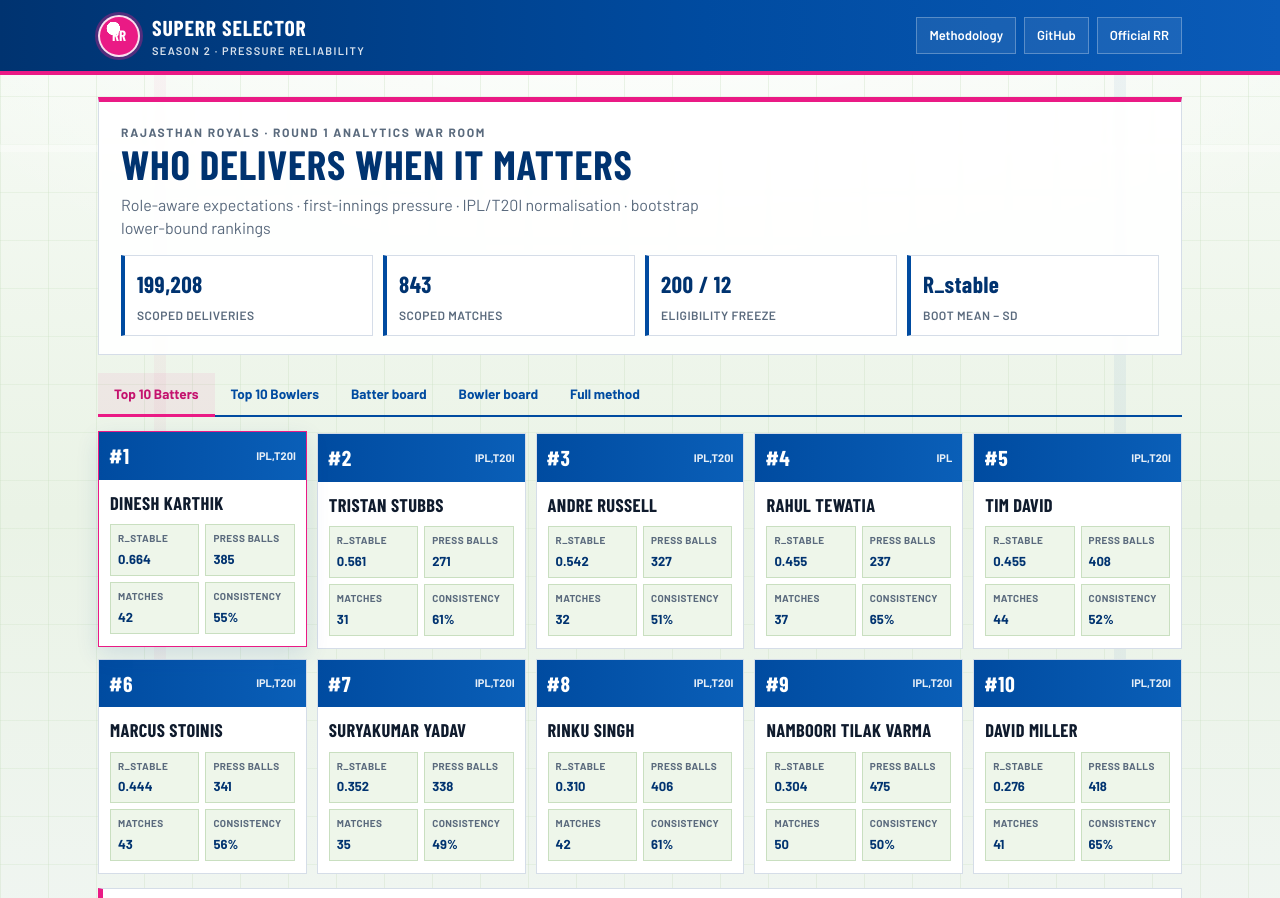
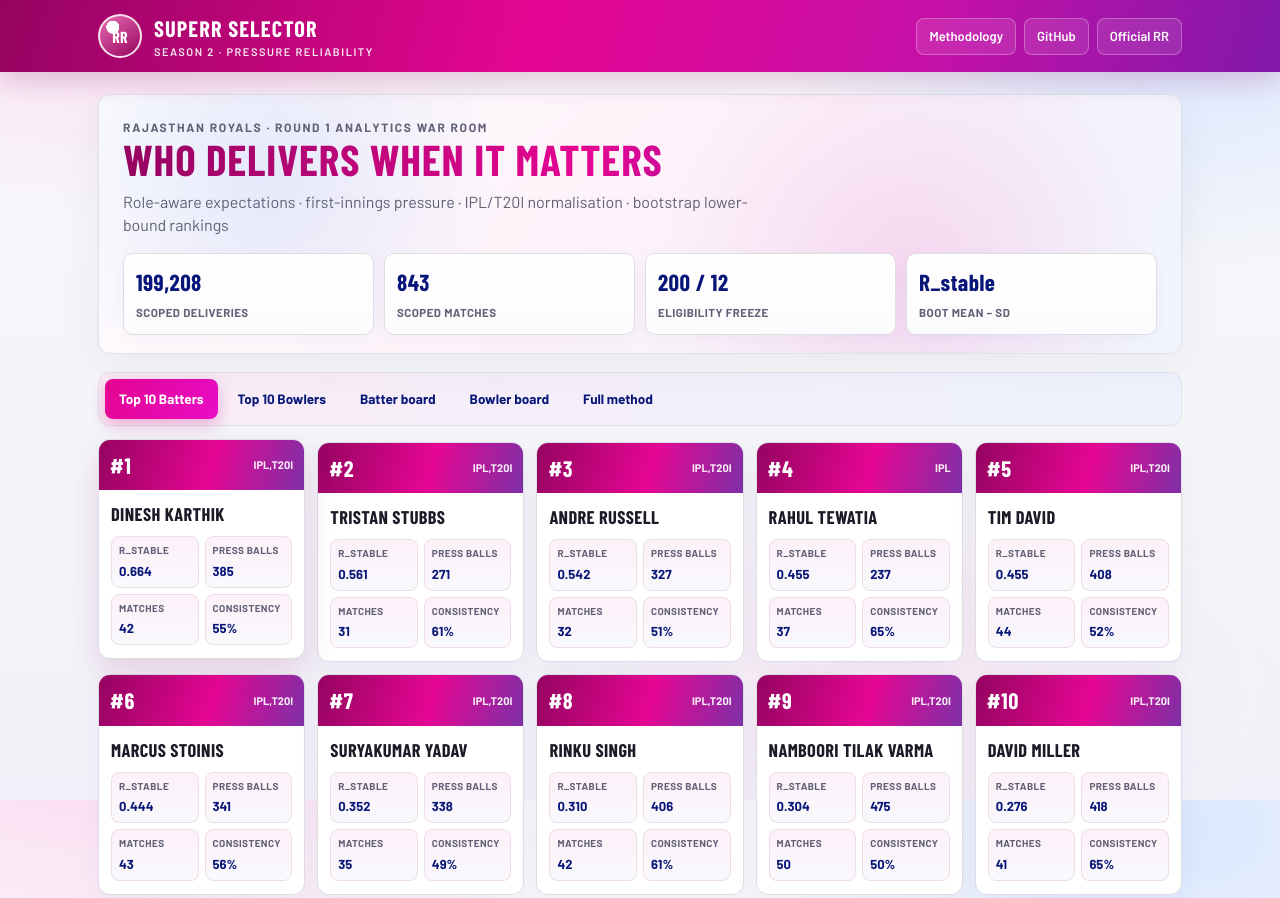
Before and after one commit to indrani2005/Analysis, a plain HTML site: page docs/index.html in a window 1280 px wide. Shown: the top 898 px of the page. Drawn offline with nearby package versions, Linux system fonts and the light colour scheme; a web font is replaced by a local one.

Commit message:
Match RR official light theme mixed pink-blue page washes.
Co-authored-by: Cursor <cursoragent@cursor.com>

```diff
--- a/docs/index.html
+++ b/docs/index.html
@@ -9,182 +9,226 @@
 <link href="https://fonts.googleapis.com/css2?family=Barlow+Condensed:wght@600;700;800&family=Barlow:wght@400;500;600;700&display=swap" rel="stylesheet">
 <style>
 :root{
-  --rr-pink:#EA1A85;
-  --rr-pink-deep:#c4126e;
-  --rr-blue:#004BA0;
-  --rr-blue-deep:#003370;
-  --ink:#0f1b2d;
-  --muted:#5a6a7d;
-  --line:#d5dde8;
-  --paper:#ffffff;
-  --pitch:#eef6ea;
-  --crease:#c9dfc0;
+  /* Official RR light-mode tokens (from rajasthanroyals.com) */
+  --rr-pink: hsl(322 95% 46%);
+  --rr-pink-light: hsl(327 74% 67%);
+  --rr-pink-dark: hsl(322 95% 30%);
+  --rr-pink-wash: hsl(322 79% 95%);
+  --rr-blue: hsl(232 81% 37%);
+  --rr-blue-dark: hsl(232 89% 25%);
+  --rr-blue-light: hsl(219 100% 45%);
+  --page: hsl(240 23% 97%);
+  --ink: hsl(240 18% 13%);
+  --muted: hsl(240 10% 42%);
+  --line: hsl(240 12% 88%);
+  --card: #fff;
+  --radius: 12px;
 }
 *{box-sizing:border-box}
 html,body{margin:0}
 body{
   font-family:"Barlow",system-ui,sans-serif;
   color:var(--ink);
-  background-color:#f3f7f2;
-  background-image:
-    linear-gradient(90deg, rgba(201,223,192,.35) 1px, transparent 1px),
-    linear-gradient(rgba(201,223,192,.28) 1px, transparent 1px),
-    radial-gradient(ellipse 120% 70% at 50% -10%, #ffffff 0%, transparent 55%),
-    linear-gradient(180deg, #f7fbf6 0%, #eaf3e6 42%, #f4f7f9 100%);
-  background-size: 48px 48px, 48px 48px, auto, auto;
   min-height:100vh;
   line-height:1.45;
+  background-color: var(--page);
+  /* mixed hue washes like RR homepage + soft bandhani-ish dots */
+  background-image:
+    radial-gradient(900px 520px at 8% -8%, hsl(322 90% 92% / .95) 0%, transparent 55%),
+    radial-gradient(800px 480px at 92% 4%, hsl(219 100% 92% / .9) 0%, transparent 50%),
+    radial-gradient(700px 420px at 70% 85%, hsl(322 70% 94% / .7) 0%, transparent 55%),
+    radial-gradient(circle at 1px 1px, hsl(322 60% 70% / .18) 1.1px, transparent 0),
+    linear-gradient(180deg, hsl(240 30% 98%) 0%, var(--page) 38%, hsl(232 40% 96%) 100%);
+  background-size: auto, auto, auto, 22px 22px, auto;
+  background-attachment: fixed;
 }
-/* cricket crease strip behind content */
-body::before{
-  content:"";
-  position:fixed; inset:0; pointer-events:none; z-index:0;
-  background:
-    linear-gradient(90deg, transparent 0 12%, rgba(234,26,133,.04) 12% 13%, transparent 13% 87%, rgba(0,75,160,.05) 87% 88%, transparent 88%),
-    linear-gradient(180deg, transparent 0 18%, rgba(255,255,255,.35) 18% 19%, transparent 19%);
-}
+
 .topbar{
-  position:relative; z-index:2;
-  background:linear-gradient(90deg, var(--rr-blue-deep), var(--rr-blue) 55%, #0a5bb8);
+  position:sticky; top:0; z-index:20;
+  background: linear-gradient(105deg,
+    var(--rr-pink-dark) 0%,
+    var(--rr-pink) 42%,
+    hsl(310 85% 42%) 72%,
+    var(--rr-blue) 145%);
   color:#fff;
-  border-bottom:4px solid var(--rr-pink);
+  box-shadow: 0 8px 28px hsl(322 80% 30% / .22);
 }
 .topbar-inner{
   max-width:1120px; margin:0 auto; padding:12px 18px;
   display:flex; align-items:center; justify-content:space-between; gap:12px; flex-wrap:wrap;
 }
-.brand{
-  display:flex; align-items:center; gap:12px; text-decoration:none; color:#fff;
-}
+.brand{display:flex; align-items:center; gap:12px; text-decoration:none; color:#fff}
 .mark{
-  width:42px; height:42px; border-radius:50%;
-  background:radial-gradient(circle at 35% 30%, #fff 0 18%, var(--rr-pink) 19% 100%);
+  width:44px; height:44px; border-radius:50%;
+  background:
+    radial-gradient(circle at 32% 28%, #fff 0 16%, transparent 17%),
+    linear-gradient(145deg, var(--rr-pink-light), var(--rr-pink-dark));
   border:2px solid rgba(255,255,255,.85);
   display:grid; place-items:center;
-  font-family:"Barlow Condensed",sans-serif; font-weight:800; font-size:15px; color:#fff;
-  box-shadow:0 0 0 3px rgba(234,26,133,.35);
+  font-family:"Barlow Condensed",sans-serif; font-weight:800; letter-spacing:.02em;
 }
 .brand h1{
-  margin:0; font-family:"Barlow Condensed",sans-serif; font-size:1.35rem; letter-spacing:.04em; text-transform:uppercase;
+  margin:0; font-family:"Barlow Condensed",sans-serif; font-size:1.4rem;
+  letter-spacing:.05em; text-transform:uppercase;
 }
-.brand small{display:block; opacity:.85; font-size:11px; letter-spacing:.12em; text-transform:uppercase; font-weight:600}
+.brand small{display:block; opacity:.9; font-size:11px; letter-spacing:.14em; text-transform:uppercase; font-weight:600}
 .top-links{display:flex; gap:8px; flex-wrap:wrap}
 .top-links a{
   color:#fff; text-decoration:none; font-size:13px; font-weight:600;
-  padding:8px 12px; border:1px solid rgba(255,255,255,.28); background:rgba(255,255,255,.08);
+  padding:8px 12px; border-radius:8px; border:1px solid rgba(255,255,255,.28);
+  background: rgba(255,255,255,.1);
 }
-.top-links a:hover{background:var(--rr-pink); border-color:var(--rr-pink)}
+.top-links a:hover{background:#fff; color:var(--rr-pink-dark)}
 
-.wrap{position:relative; z-index:1; max-width:1120px; margin:0 auto; padding:22px 18px 56px}
+.wrap{max-width:1120px; margin:0 auto; padding:22px 18px 56px}
 
 .hero{
-  background:rgba(255,255,255,.92);
-  border:1px solid var(--line);
-  border-top:5px solid var(--rr-pink);
-  padding:22px 22px 18px;
-  backdrop-filter: blur(2px);
+  position:relative; overflow:hidden;
+  background:
+    linear-gradient(135deg, hsl(0 0% 100% / .92) 0%, hsl(322 79% 97% / .88) 48%, hsl(219 100% 97% / .9) 100%);
+  border:1px solid hsl(240 20% 90%);
+  border-radius: var(--radius);
+  padding:24px 24px 18px;
+  box-shadow: 0 12px 40px hsl(240 30% 20% / .06);
 }
+.hero::before{
+  content:""; position:absolute; inset:auto -10% -40% 40%; height:140%;
+  background: radial-gradient(circle, hsl(322 95% 46% / .12), transparent 60%);
+  pointer-events:none;
+}
+.hero::after{
+  content:""; position:absolute; inset:-30% 50% auto -20%; height:120%;
+  background: radial-gradient(circle, hsl(219 100% 45% / .10), transparent 58%);
+  pointer-events:none;
+}
+.hero > *{position:relative; z-index:1}
 .hero-kicker{
-  margin:0 0 6px; color:var(--rr-pink-deep); font-size:12px; font-weight:700;
+  margin:0 0 6px; color:var(--rr-pink); font-size:12px; font-weight:700;
   letter-spacing:.14em; text-transform:uppercase;
 }
 .hero h2{
-  margin:0 0 8px; font-family:"Barlow Condensed",sans-serif; font-size:clamp(1.8rem,3.2vw,2.6rem);
-  text-transform:uppercase; letter-spacing:.02em; color:var(--rr-blue-deep); line-height:1.05;
+  margin:0 0 8px; font-family:"Barlow Condensed",sans-serif;
+  font-size:clamp(1.85rem,3.4vw,2.7rem); text-transform:uppercase;
+  letter-spacing:.02em; line-height:1.05;
+  background: linear-gradient(100deg, var(--rr-pink-dark) 0%, var(--rr-pink) 45%, var(--rr-blue) 110%);
+  -webkit-background-clip:text; background-clip:text; color:transparent;
 }
-.hero p{margin:0; color:var(--muted); max-width:68ch}
+.hero p{margin:0; color:var(--muted); max-width:70ch}
 
-.statrow{
-  display:grid; grid-template-columns:repeat(4,1fr); gap:10px; margin-top:16px;
-}
+.statrow{display:grid; grid-template-columns:repeat(4,1fr); gap:10px; margin-top:16px}
 @media(max-width:800px){.statrow{grid-template-columns:1fr 1fr}}
 .stat{
-  background:#fff; border:1px solid var(--line); border-left:4px solid var(--rr-blue); padding:12px 12px 10px;
+  background: linear-gradient(180deg, #fff, hsl(240 30% 99%));
+  border:1px solid var(--line);
+  border-radius:10px;
+  padding:12px;
+  box-shadow: 0 4px 14px hsl(240 20% 40% / .04);
 }
 .stat b{
-  display:block; font-family:"Barlow Condensed",sans-serif; font-size:1.45rem; color:var(--rr-blue-deep); letter-spacing:.02em;
+  display:block; font-family:"Barlow Condensed",sans-serif; font-size:1.45rem;
+  color:var(--rr-blue-dark); letter-spacing:.02em;
 }
-.stat span{color:var(--muted); font-size:12px; font-weight:600; text-transform:uppercase; letter-spacing:.04em}
+.stat span{color:var(--muted); font-size:11.5px; font-weight:700; text-transform:uppercase; letter-spacing:.04em}
 
 .tabs{
-  display:flex; flex-wrap:wrap; gap:0; margin:18px 0 0; border-bottom:2px solid var(--rr-blue);
+  display:flex; flex-wrap:wrap; gap:6px; margin:18px 0 0; padding:6px;
+  background: linear-gradient(90deg, hsl(322 79% 95% / .7), hsl(219 100% 96% / .75));
+  border:1px solid hsl(240 16% 90%);
+  border-radius:12px;
 }
 .tabs button,.tabs a{
   appearance:none; border:0; background:transparent; cursor:pointer; text-decoration:none;
-  font:inherit; font-weight:700; font-size:13.5px; color:var(--rr-blue);
-  padding:11px 16px; border-bottom:3px solid transparent; margin-bottom:-2px;
+  font:inherit; font-weight:700; font-size:13.5px; color:var(--rr-blue-dark);
+  padding:10px 14px; border-radius:8px;
 }
-.tabs button.active,.tabs a:hover{color:var(--rr-pink-deep); border-bottom-color:var(--rr-pink)}
-.tabs button.active{background:rgba(234,26,133,.06)}
+.tabs button.active{
+  background: linear-gradient(105deg, var(--rr-pink), hsl(310 90% 48%));
+  color:#fff; box-shadow: 0 6px 16px hsl(322 90% 40% / .28);
+}
+.tabs a:hover,.tabs button:hover:not(.active){background:rgba(255,255,255,.7)}
 
 .panel{display:none; margin-top:16px}
 .panel.active{display:block}
 
-.grid{display:grid; grid-template-columns:repeat(5,minmax(0,1fr)); gap:10px}
+.grid{display:grid; grid-template-columns:repeat(5,minmax(0,1fr)); gap:12px}
 @media(max-width:1100px){.grid{grid-template-columns:repeat(3,minmax(0,1fr))}}
 @media(max-width:700px){.grid{grid-template-columns:1fr 1fr}}
 @media(max-width:480px){.grid{grid-template-columns:1fr}}
 
 .card{
-  background:#fff; border:1px solid var(--line); padding:0; overflow:hidden; cursor:pointer;
-  transition: transform .15s ease, box-shadow .15s ease, border-color .15s ease;
+  background:#fff; border:1px solid var(--line); border-radius:12px; overflow:hidden; cursor:pointer;
+  box-shadow: 0 8px 24px hsl(240 25% 35% / .05);
+  transition: transform .15s ease, box-shadow .15s ease;
 }
 .card:hover,.card.selected{
-  transform:translateY(-2px);
-  border-color:var(--rr-pink);
-  box-shadow:0 8px 22px rgba(0,75,160,.12);
+  transform:translateY(-3px);
+  box-shadow: 0 14px 30px hsl(322 70% 40% / .16);
 }
 .card-head{
   display:flex; align-items:center; justify-content:space-between;
-  background:linear-gradient(90deg, var(--rr-blue), #0a5fb8);
-  color:#fff; padding:8px 10px;
+  background: linear-gradient(105deg, var(--rr-pink-dark), var(--rr-pink) 55%, hsl(280 55% 42%));
+  color:#fff; padding:9px 11px;
 }
 .card-head .rn{
-  font-family:"Barlow Condensed",sans-serif; font-size:1.35rem; font-weight:800; letter-spacing:.03em;
+  font-family:"Barlow Condensed",sans-serif; font-size:1.4rem; font-weight:800; letter-spacing:.03em;
 }
-.card-head .tag{font-size:11px; font-weight:700; opacity:.9; text-transform:uppercase}
-.card-body{padding:10px 11px 12px}
+.card-head .tag{font-size:11px; font-weight:700; opacity:.92; text-transform:uppercase}
+.card-body{padding:11px 12px 13px}
 .card-body h3{
   margin:0 0 8px; font-family:"Barlow Condensed",sans-serif; font-size:1.15rem;
-  text-transform:uppercase; letter-spacing:.02em; color:var(--ink);
+  text-transform:uppercase; letter-spacing:.02em;
 }
 .mini{display:grid; grid-template-columns:1fr 1fr; gap:6px}
-.mini div{background:var(--pitch); border:1px solid var(--crease); padding:6px 7px}
+.mini div{
+  background: linear-gradient(180deg, hsl(322 79% 97%), hsl(240 30% 98%));
+  border:1px solid hsl(322 40% 90%);
+  border-radius:8px; padding:6px 7px;
+}
 .mini span{display:block; font-size:10px; color:var(--muted); font-weight:700; text-transform:uppercase; letter-spacing:.04em}
-.mini b{font-size:13px; color:var(--rr-blue-deep)}
+.mini b{font-size:13px; color:var(--rr-blue-dark)}
 
 .detail{
-  margin-top:14px; background:#fff; border:1px solid var(--line);
-  border-left:5px solid var(--rr-pink); padding:16px 16px 14px;
+  margin-top:14px;
+  background: linear-gradient(135deg, #fff 0%, hsl(322 79% 98%) 55%, hsl(219 100% 98%) 100%);
+  border:1px solid var(--line);
+  border-left:5px solid var(--rr-pink);
+  border-radius:12px;
+  padding:16px;
+  box-shadow: 0 10px 28px hsl(240 25% 35% / .05);
 }
 .detail h3{
-  margin:0 0 6px; font-family:"Barlow Condensed",sans-serif; font-size:1.4rem;
-  text-transform:uppercase; color:var(--rr-blue-deep);
+  margin:0 0 6px; font-family:"Barlow Condensed",sans-serif; font-size:1.45rem;
+  text-transform:uppercase; color:var(--rr-blue-dark);
 }
-.detail .why{margin:0 0 12px; color:#334155}
+.detail .why{margin:0 0 12px; color:#3a4454}
 .metrics{display:grid; grid-template-columns:repeat(4,1fr); gap:8px}
 @media(max-width:800px){.metrics{grid-template-columns:1fr 1fr}}
-.metrics div{background:#f8fafc; border:1px solid var(--line); padding:9px}
+.metrics div{
+  background:rgba(255,255,255,.85); border:1px solid var(--line); border-radius:8px; padding:9px;
+}
 .metrics span{display:block; font-size:11px; color:var(--muted); font-weight:700; text-transform:uppercase}
-.metrics b{color:var(--rr-blue-deep)}
+.metrics b{color:var(--rr-blue-dark)}
 
 table{
-  width:100%; border-collapse:collapse; background:#fff; border:1px solid var(--line); font-size:13.5px;
+  width:100%; border-collapse:separate; border-spacing:0;
+  background:#fff; border:1px solid var(--line); border-radius:12px; overflow:hidden; font-size:13.5px;
+  box-shadow: 0 8px 24px hsl(240 25% 35% / .05);
 }
 th,td{padding:10px 11px; border-bottom:1px solid var(--line); text-align:left}
 th{
-  background:var(--rr-blue); color:#fff; font-size:12px; text-transform:uppercase; letter-spacing:.04em;
+  background: linear-gradient(100deg, var(--rr-blue-dark), var(--rr-blue));
+  color:#fff; font-size:12px; text-transform:uppercase; letter-spacing:.04em;
 }
-tr:nth-child(even) td{background:#f7fafc}
-tr:hover td{background:#fff0f7}
+tr:nth-child(even) td{background:hsl(240 30% 99%)}
+tr:hover td{background:var(--rr-pink-wash)}
 .num{text-align:right; font-variant-numeric:tabular-nums}
-.rank-cell{color:var(--rr-pink-deep); font-weight:800; font-family:"Barlow Condensed",sans-serif; font-size:1.05rem}
+.rank-cell{color:var(--rr-pink); font-weight:800; font-family:"Barlow Condensed",sans-serif; font-size:1.05rem}
 
 .foot{
   margin-top:26px; padding-top:14px; border-top:1px solid var(--line);
   color:var(--muted); font-size:12.5px;
 }
-.foot a{color:var(--rr-blue); font-weight:600}
+.foot a{color:var(--rr-pink); font-weight:700}
 .muted{color:var(--muted)}
 </style>
 </head>
@@ -248,8 +292,7 @@ tr:hover td{background:#fff0f7}
 
     <p class="foot">
       Built for SupeRR Selector Season 2 using the official data pack.
-      Contribution: role-aware expectations, first-innings pressure, IPL/T20I normalisation, reliability-adjusted rankings —
-      not invention of Empirical Bayes / bootstrap / win-probability methods.
+      Visual language adapted from the official RR light theme (pink/blue mixed washes on cool page ground).
       Dashboard: <a href="https://indrani2005.github.io/Analysis/">indrani2005.github.io/Analysis</a>
     </p>
   </div>
```
Also changed, not shown: docs/methodology.html (+7 -5 lines), outputs/METHODOLOGY_REPORT.html (+7 -5 lines).
